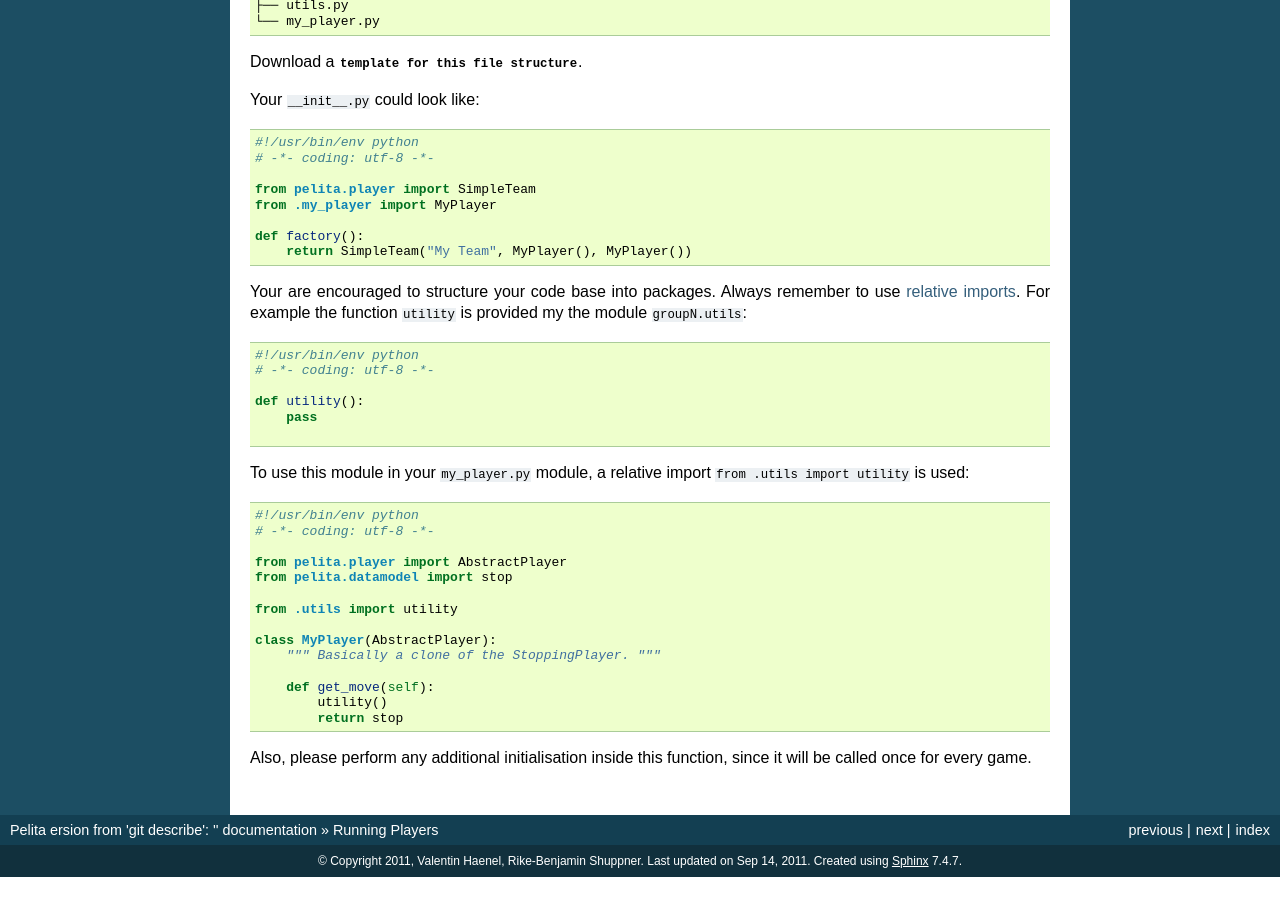
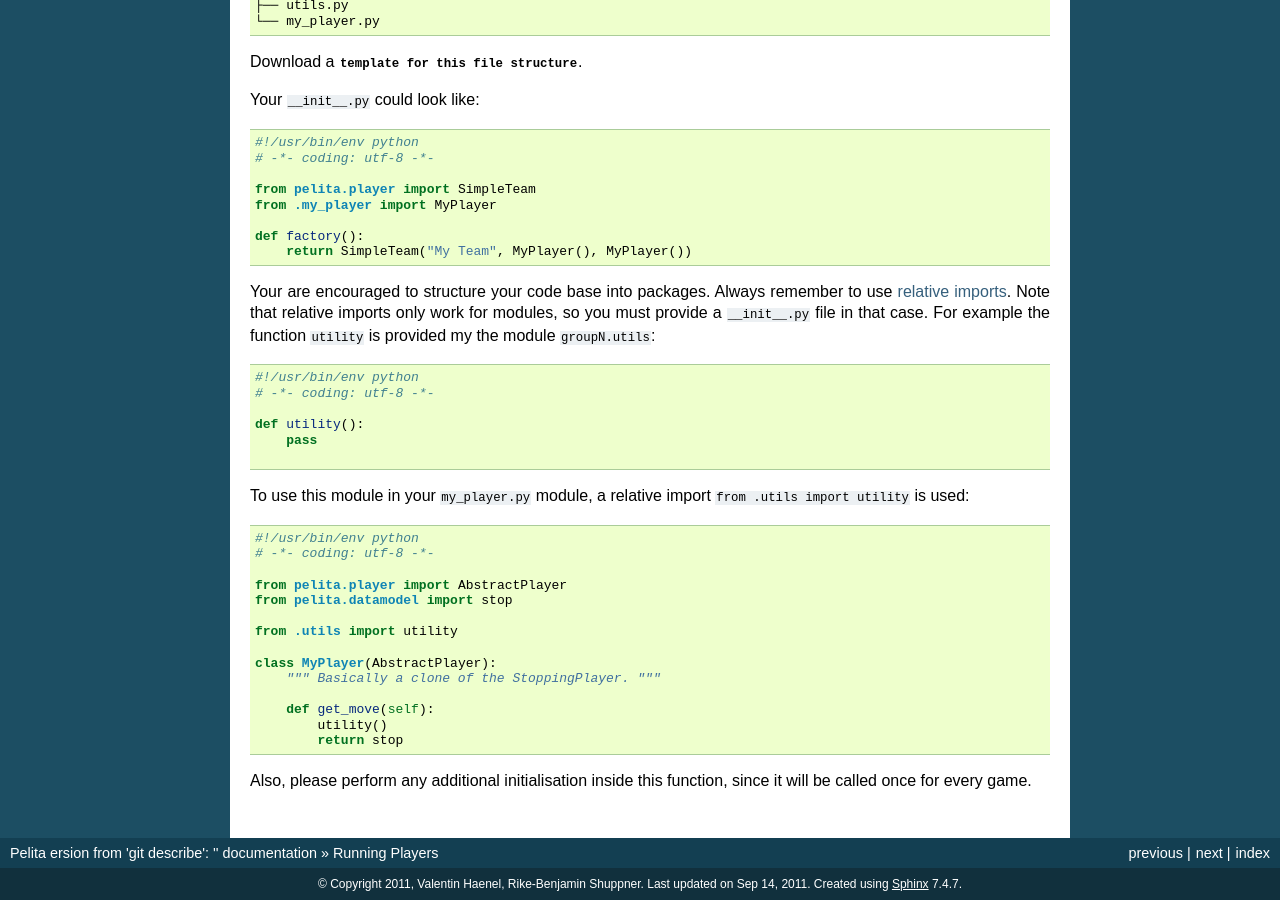
Before and after one commit to ASPP/pelita, a Sphinx documentation site: the page built from doc/source/running_player.rst, in a window 1280 px wide and 900 px high, scrolled down 1782 px. Built offline with Sphinx 7.4.7, drawn with Linux system fonts in a browser that asks for light colours; the version number could not be read and is left out; before the commit the page ends 2659 px from its top, so only the background shows below that.

Commit message:
ENH: Adding a note on relative imports.

```diff
--- a/doc/source/running_player.rst
+++ b/doc/source/running_player.rst
@@ -96,8 +96,9 @@ Your ``__init__.py`` could look like:
 
 Your are encouraged to structure your code base into packages.
 Always remember to use `relative imports
-<http://www.python.org/dev/peps/pep-0328/>`_. For example the function
-``utility`` is provided my the module ``groupN.utils``:
+<http://www.python.org/dev/peps/pep-0328/>`_. Note that relative imports only
+work for modules, so you must provide a ``__init__.py`` file in that case.
+For example the function ``utility`` is provided my the module ``groupN.utils``:
 
 .. literalinclude:: groupN/utils.py
 
```
